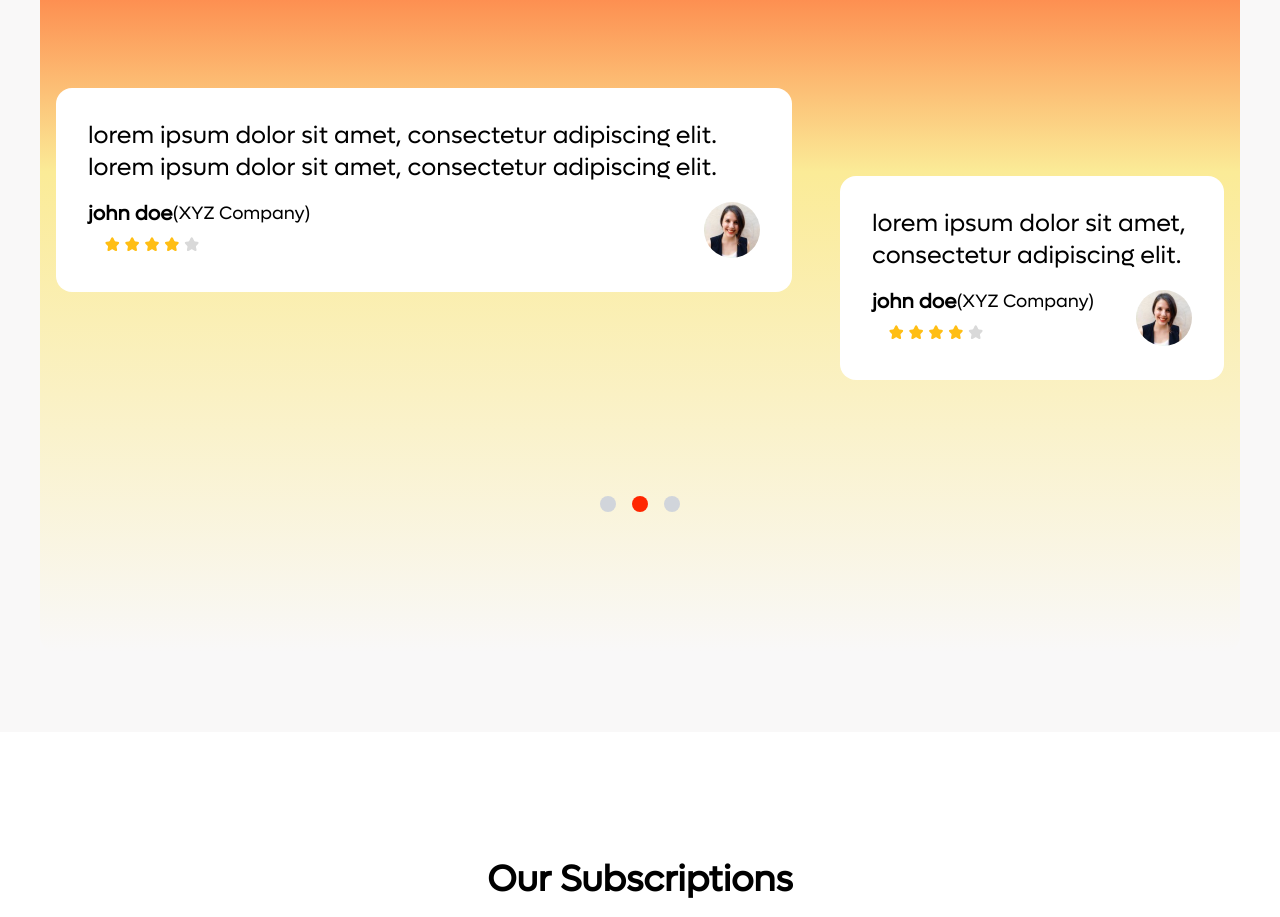
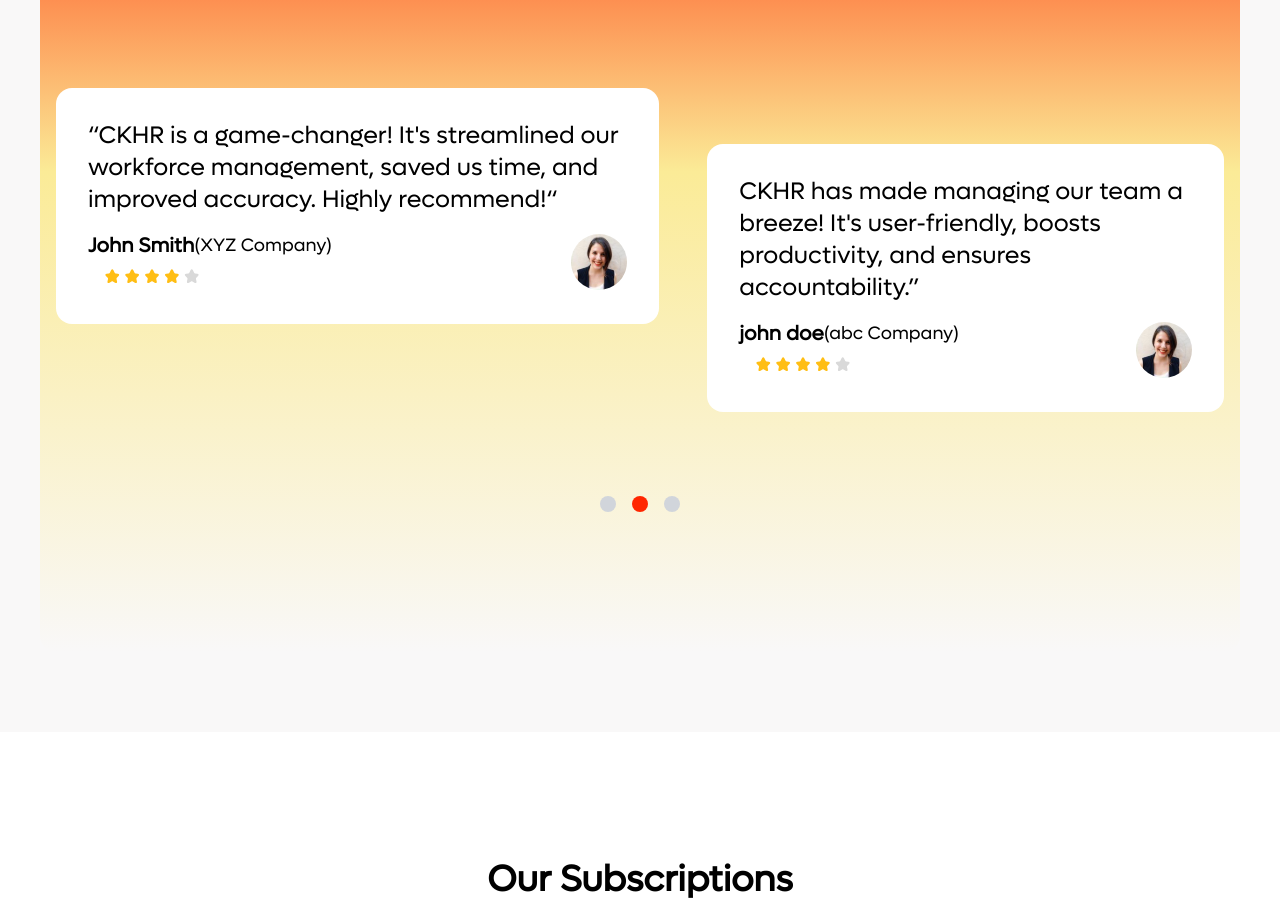
Before and after one commit to abrauf18/chkr, a Next.js app: page / in a window 1280 px wide. Shown: the part 5320-6237 px from the top of the page. Built offline with nearby package versions, Linux system fonts and the light colour scheme.

Commit message:
feat: add content to testimonial card

```diff
--- a/app/components/modules/landingPage/Carousel.tsx
+++ b/app/components/modules/landingPage/Carousel.tsx
@@ -16,44 +16,44 @@ function Carousel() {
     {
       id: 1,
       feedback:
-        "lorem ipsum dolor sit amet, consectetur adipiscing elit. lorem ipsum dolor sit amet, consectetur adipiscing elit.",
-      authorName: "john doe",
+        "“CKHR is a game-changer! It's streamlined our workforce management, saved us time, and improved accuracy. Highly recommend!“",
+      authorName: "John Smith",
       companyName: "XYZ Company",
       rating: "4",
     },
     {
       id: 2,
-      feedback: "lorem ipsum dolor sit amet, consectetur adipiscing elit. ",
+      feedback: "CKHR has made managing our team a breeze! It's user-friendly, boosts productivity, and ensures accountability.”",
       authorName: "john doe",
-      companyName: "XYZ Company",
+      companyName: "abc Company",
       rating: "4",
     },
     {
       id: 3,
-      feedback: " lorem ipsum dolor sit amet, consectetur adipiscing elit.",
+      feedback: " “CKHR is a game-changer! It's streamlined our workforce management, saved us time, and improved accuracy. Highly recommend!“",
       authorName: "john doe",
       companyName: "XYZ Company",
       rating: "4",
     },
     {
       id: 4,
-      feedback: "23123",
+      feedback: "“CKHR has made managing our team a breeze! It's user-friendly, boosts productivity, and ensures accountability.”",
       authorName: "john doe",
-      companyName: "XYZ Company",
+      companyName: "abc Company",
       rating: "4",
     },
     {
       id: 5,
-      feedback: "1231",
+      feedback: "“CKHR is a game-changer! It's streamlined our workforce management, saved us time, and improved accuracy. Highly recommend!“",
       authorName: "john doe",
       companyName: "XYZ Company",
       rating: "4",
     },
     {
       id: 6,
-      feedback: "23123",
+      feedback: "“CKHR has made managing our team a breeze! It's user-friendly, boosts productivity, and ensures accountability.”",
       authorName: "john doe",
-      companyName: "XYZ Company",
+      companyName: "abc Company",
       rating: "4",
     },
   ];
@@ -114,9 +114,8 @@ function Carousel() {
         {dots.map((_, index) => (
           <div
             key={index}
-            className={`w-4 h-4 mx-2 rounded-full cursor-pointer ${
-              currentIndex === index ? "bg-primary" : "bg-gray-300"
-            }`}
+            className={`w-4 h-4 mx-2 rounded-full cursor-pointer ${currentIndex === index ? "bg-primary" : "bg-gray-300"
+              }`}
             onClick={() => goToSlide(index)}
           ></div>
         ))}
```
